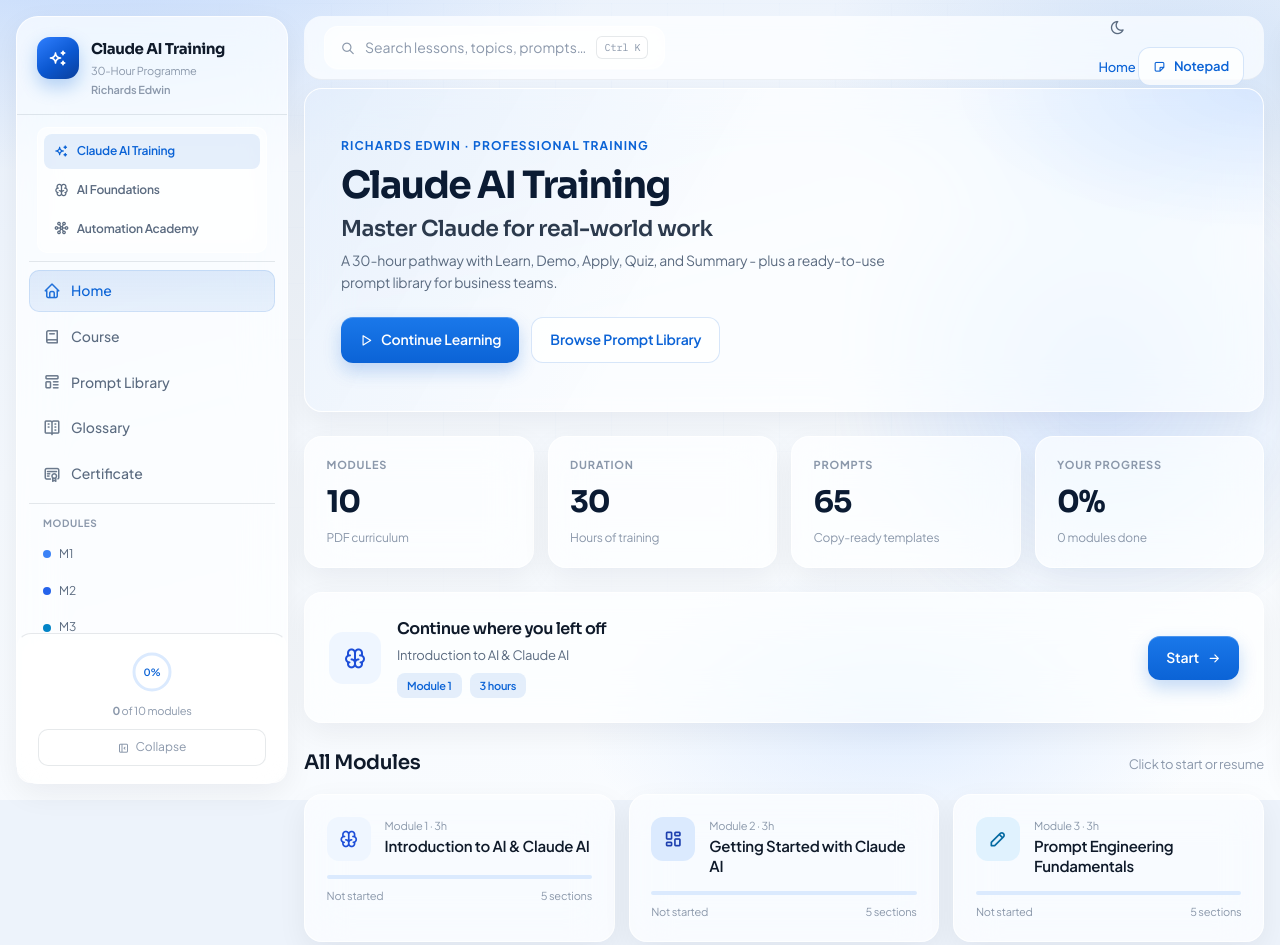
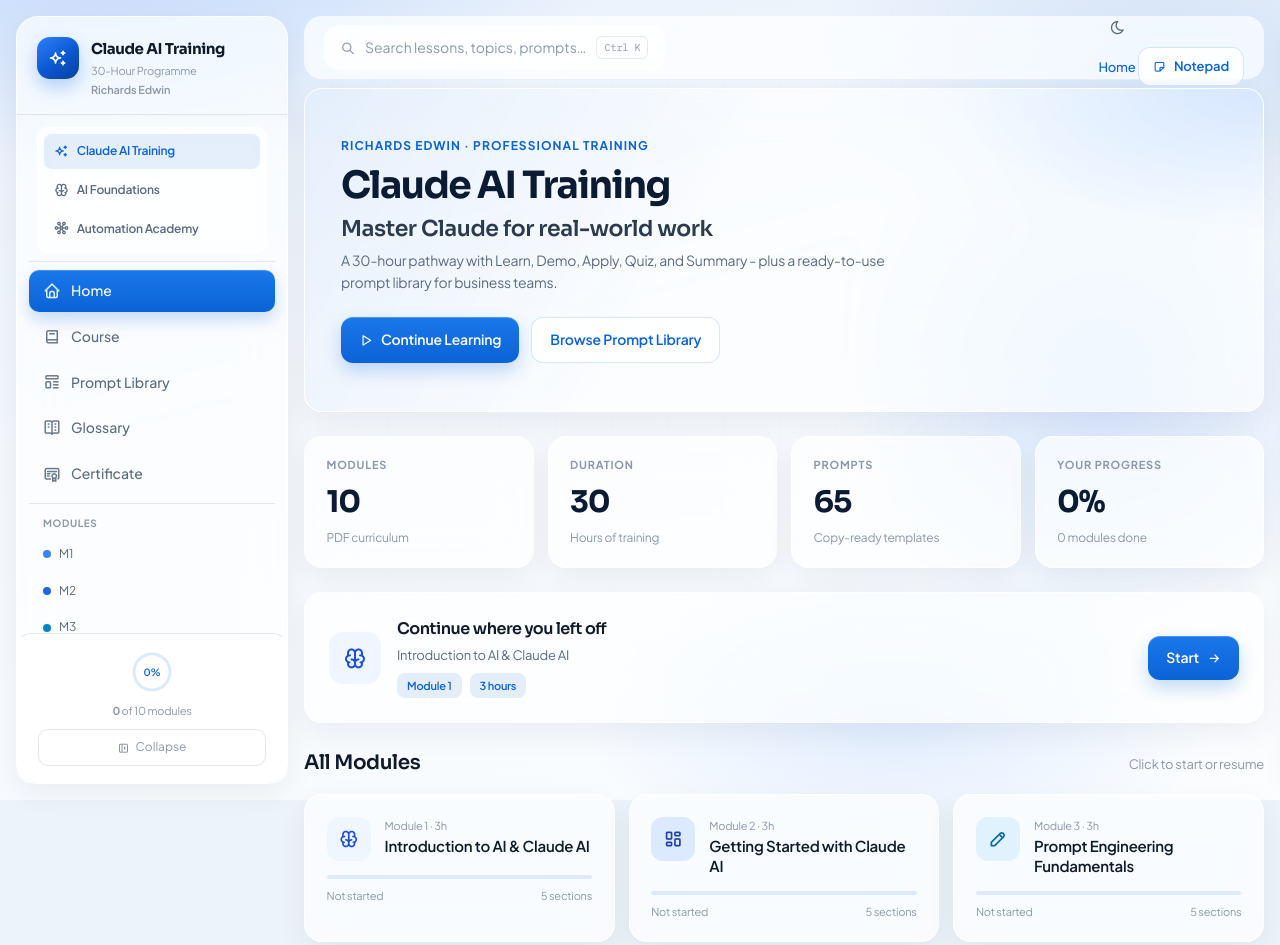
Before and after one commit to richieha28/Claude_ai_training_Richards, a plain HTML site: page index.html in a window 1280 px wide. Shown: the top 945 px of the page. Drawn offline with Linux system fonts and the light colour scheme.

Commit message:
Fix active nav contrast after visual upgrade.
Co-authored-by: Cursor <cursoragent@cursor.com>

```diff
--- a/css/styles.css
+++ b/css/styles.css
@@ -157,7 +157,11 @@ button { cursor: pointer; border: none; background: none; }
   font-weight: 500; color: var(--text-secondary); transition: var(--transition); margin-bottom: 4px;
 }
 .nav-link:hover { background: rgba(255,255,255,0.8); color: var(--text); }
-.nav-link.active { background: var(--accent); color: #fff; box-shadow: 0 4px 14px rgba(0, 113, 227, 0.35); }
+.nav-link.active {
+  background: linear-gradient(180deg, #1a78ea 0%, var(--accent) 100%);
+  color: #fff;
+  box-shadow: 0 1px 0 rgba(255,255,255,0.18) inset, 0 8px 16px rgba(11, 99, 214, 0.22);
+}
 .nav-link i { font-size: 18px; opacity: 0.9; }
 .sidebar-footer { padding: 1rem 1.25rem; border-top: 1px solid var(--border); text-align: center; }
 .progress-ring-mini { position: relative; width: 44px; height: 44px; margin: 0 auto 8px; }
@@ -1194,14 +1198,7 @@ button { cursor: pointer; border: none; background: none; }
 }
 .site-footer strong { display: block; color: var(--text); font-weight: 650; margin-bottom: 4px; letter-spacing: -0.01em; }
 .top-header { backdrop-filter: blur(18px) saturate(160%); }
-.nav-link.active {
-  background: linear-gradient(180deg, rgba(11, 99, 214, 0.12), rgba(11, 99, 214, 0.08));
-  color: var(--accent);
-  box-shadow: inset 0 0 0 1px rgba(11, 99, 214, 0.12);
-}
-.programme-switch {
-  background: rgba(255,255,255,0.35);
-}
+.programme-switch { background: rgba(255,255,255,0.35); }
 [data-theme="dark"] .programme-switch { background: rgba(255,255,255,0.03); }
 
 .mobile-menu { display: none; }
```
